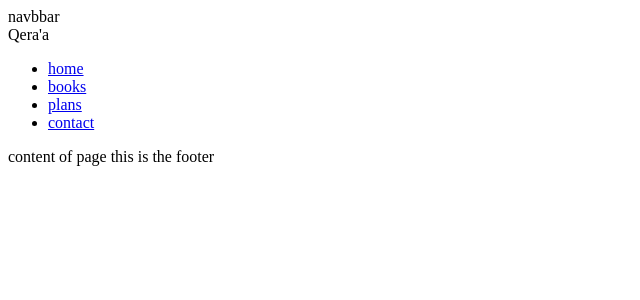
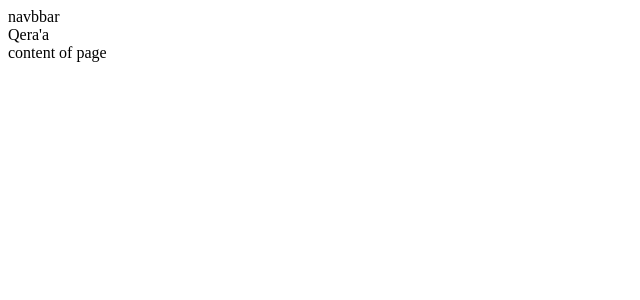
Before and after one commit to nadaasran/ITI-grad, a Nuxt app: page / in a window 1280 px wide. Shown: the top 300 px of the page, without its empty margins (0-640 px from the left). Built offline with nearby package versions, Linux system fonts and the light colour scheme.

Commit message:
remove nav

```diff
--- a/components/Footer.vue
+++ b/components/Footer.vue
@@ -1,4 +1,4 @@
 <template>
 
-   this is the footer
+
 </template>
--- a/components/Navbar.vue
+++ b/components/Navbar.vue
@@ -2,11 +2,6 @@
     <nav class="navbar">
         navbbar
       <div class="logo"> Qera'a</div>
-      <ul>
-        <li><NuxtLink to="/">home</NuxtLink></li>
-        <li><NuxtLink to="/books">books</NuxtLink></li>
-        <li><NuxtLink to="/plans">plans</NuxtLink></li>
-        <li><NuxtLink to="/contact">contact</NuxtLink></li>
-      </ul>
+
     </nav>
   </template>
```
